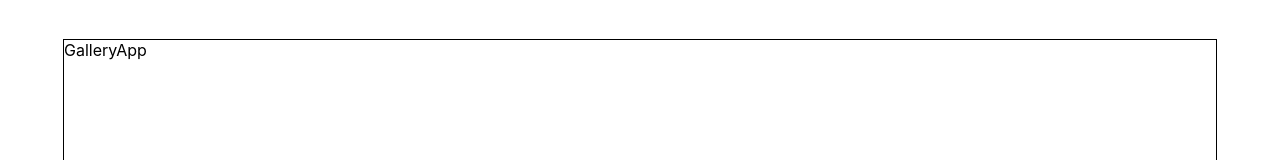
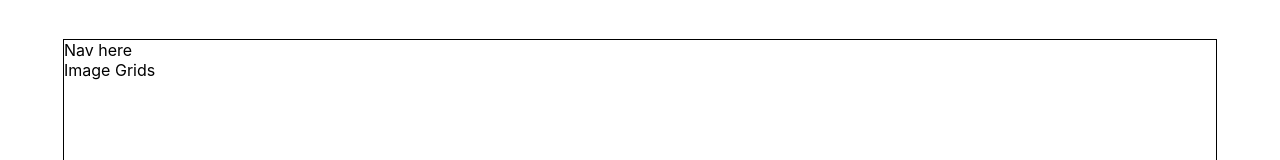
Before and after one commit to nomanfc/React_Js_Image_Gallery, a React (Create React App) app: page / in a window 1280 px wide. Shown: the top 160 px of the page. Built offline with nearby package versions, Linux system fonts and the light colour scheme.

Commit message:
GalleryApp layout updated

```diff
--- a/src/components/Gallery/GalleryApp.js
+++ b/src/components/Gallery/GalleryApp.js
@@ -3,7 +3,14 @@
 export default function GalleryApp() {
   return (
     <div className={styles.outerContainer}>
-      <div className={styles.mainContainer}>GalleryApp</div>
+      <div className={styles.mainContainer}>
+        <div className={styles.navbar}>
+          Nav here
+        </div>
+        <div className={styles.imageGrid}>
+          Image Grids
+        </div>
+      </div>
     </div>
   );
 }
```
